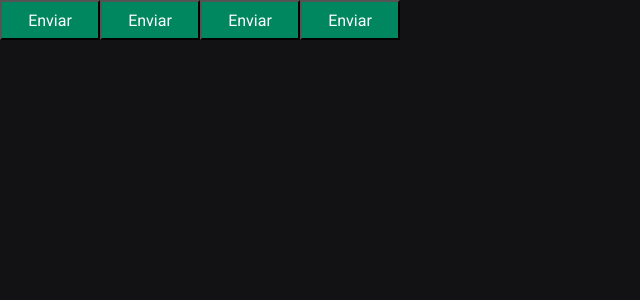
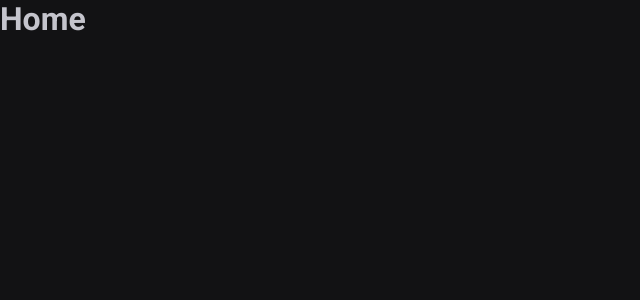
Before and after one commit to wwilliamsantana/ignite-pomodoro, a React (Vite) app: page / in a window 1280 px wide. Shown: the top 300 px of the page, without its empty margins (0-640 px from the left). Built offline with nearby package versions, Linux system fonts and the light colour scheme.

Commit message:
Páginas e rotas - React Router DOM

```diff
--- a/package.json
+++ b/package.json
@@ -13,6 +13,7 @@
     "@types/styled-components": "^5.1.26",
     "react": "^18.2.0",
     "react-dom": "^18.2.0",
+    "react-router-dom": "^6.4.2",
     "styled-components": "^5.3.6"
   },
   "devDependencies": {
--- a/src/App.tsx
+++ b/src/App.tsx
@@ -1,15 +1,16 @@
 import { ThemeProvider } from 'styled-components'
-import { Button } from './components/Button'
+import { BrowserRouter } from 'react-router-dom'
+
 import { GlobalStyle } from './styles/global'
 import { defaultTheme } from './styles/themes/default'
+import { Router } from './Router'
 
 export function App() {
   return (
     <ThemeProvider theme={defaultTheme}>
-      <Button variant={'success'} />
-      <Button variant={'danger'} />
-      <Button variant={'primary'} />
-      <Button />
+      <BrowserRouter>
+        <Router />
+      </BrowserRouter>
 
       <GlobalStyle />
     </ThemeProvider>
--- /dev/null
+++ b/src/Router.tsx
@@ -0,0 +1,12 @@
+import { Route, Routes } from 'react-router-dom'
+import { History } from './pages/History'
+import { Home } from './pages/Home'
+
+export function Router() {
+  return (
+    <Routes>
+      <Route path="/" element={<Home />} />
+      <Route path="/history" element={<History />} />
+    </Routes>
+  )
+}
--- a/src/components/Button.styles.ts
+++ /dev/null
@@ -1,23 +0,0 @@
-import styled from 'styled-components'
-
-export type ButtonColors = 'primary' | 'success' | 'danger'
-
-interface ButtonProps {
-  variant: ButtonColors
-}
-
-const colors = {
-  primary: 'blue',
-  danger: 'red',
-  success: 'green',
-}
-
-export const ButtonContainer = styled.button<ButtonProps>`
-  width: 100px;
-  height: 40px;
-
-  background-color: ${(props) => props.theme['green-500']};
-  color: ${(props) => props.theme.white};
-
-  /* ${(props) => `background-color: ${colors[props.variant]}`} */
-`
--- a/src/components/Button.tsx
+++ /dev/null
@@ -1,9 +0,0 @@
-import { ButtonColors, ButtonContainer } from './Button.styles'
-
-interface ButtonProps {
-  variant?: ButtonColors
-}
-
-export function Button({ variant = 'primary' }: ButtonProps) {
-  return <ButtonContainer variant={variant}>Enviar</ButtonContainer>
-}
--- /dev/null
+++ b/src/pages/History.tsx
@@ -0,0 +1,3 @@
+export function History() {
+  return <h1>History</h1>
+}
--- /dev/null
+++ b/src/pages/Home.tsx
@@ -0,0 +1,3 @@
+export function Home() {
+  return <h1>Home</h1>
+}
```
Also changed, not shown: 1 other file (tests, documents, lock files or other folders).
